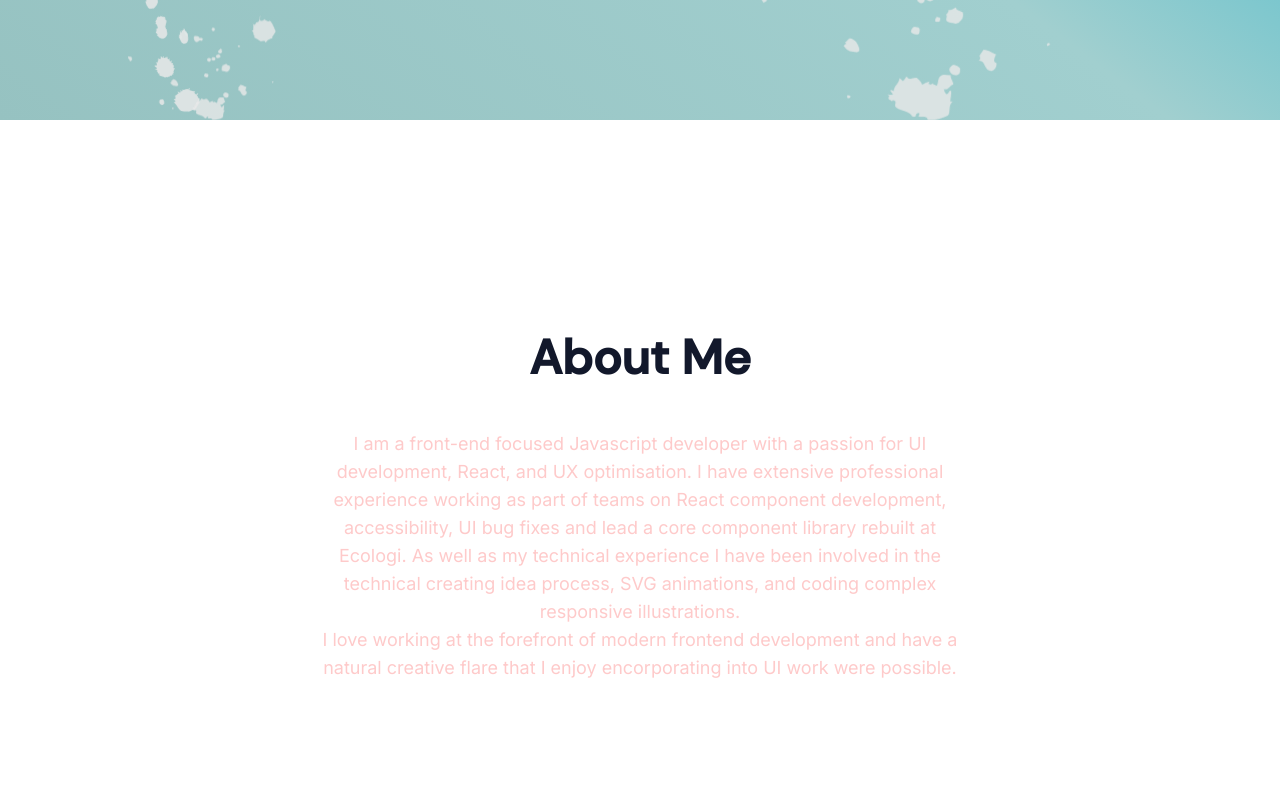
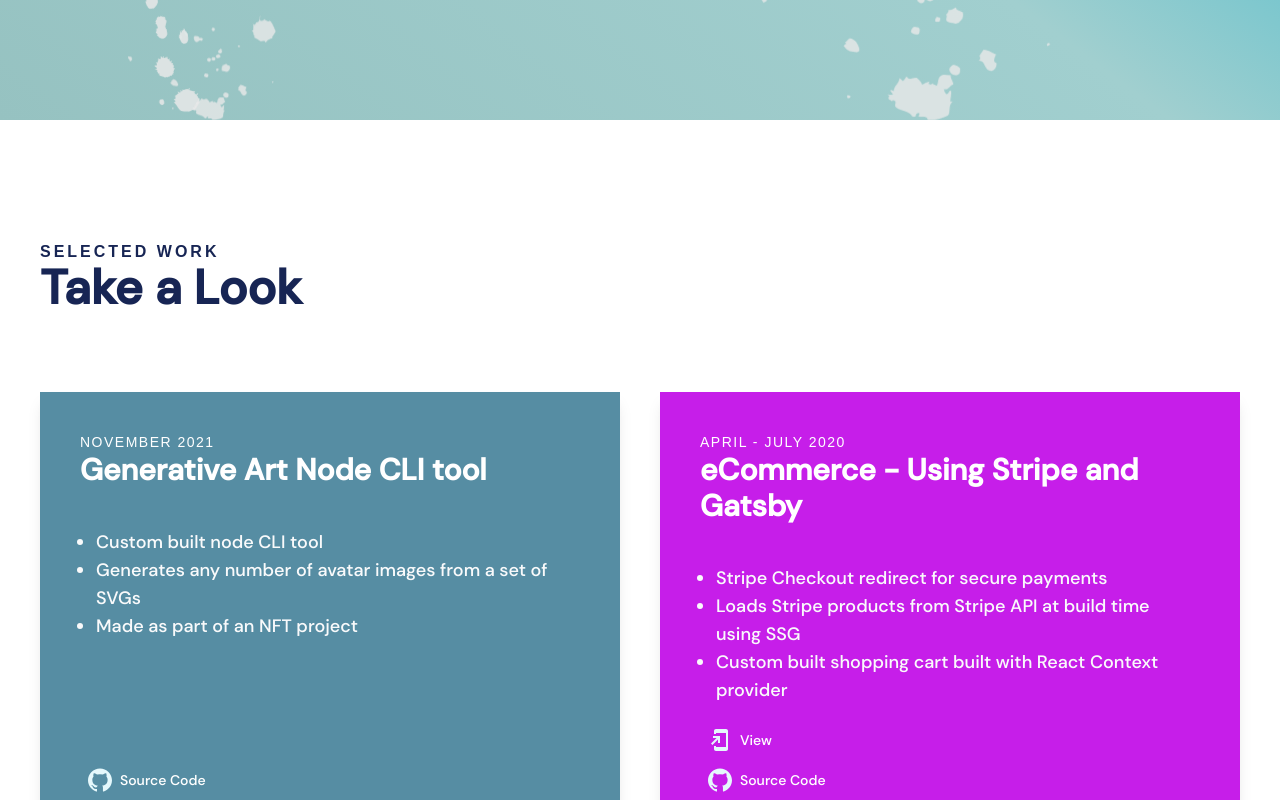
Before and after one commit to izabellewilding/coding-portfolio-2023, a Next.js app: page / in a window 1280 px wide. Shown: the part 680-1480 px from the top of the page. Built offline with nearby package versions, Linux system fonts and the light colour scheme.

Commit message:
Remove about page

```diff
--- a/src/app/page.tsx
+++ b/src/app/page.tsx
@@ -18,8 +18,8 @@
 
   useEffect(() => {
     const handleScroll = () => {
-      if (aboutRef.current) {
-        setSticky(aboutRef.current.getBoundingClientRect().top <= 80);
+      if (projectsRef.current) {
+        setSticky(projectsRef.current.getBoundingClientRect().top <= 80);
       }
     };
 
@@ -50,8 +50,8 @@
       <Header sticky={isSticky} onNav={handleHeaderNavigation} />
       <LandingPage ref={landingRef} />
       <div className="relative bg-white z-20">
-        <About ref={aboutRef} navitem="about" id="about" />
-        <Projects ref={projectsRef} />
+        {/* <About ref={aboutRef} navitem="about" id="about" /> */}
+        <Projects ref={projectsRef} id="projects" />
         <Contact ref={contactRef} />
       </div>
     </Layout>
--- a/src/components/About.tsx
+++ b/src/components/About.tsx
@@ -1,6 +1,6 @@
 import React from "react";
 // import Bird from "../assets/bird-green.svg";
-// import { ScrollButton, NavigationButton, TextButton } from "./Buttons"
+import { ScrollButton, NavigationButton, TextButton } from "./Buttons";
 // import Img from "./image"
 
 interface AboutProps {
@@ -41,14 +41,14 @@
               encorporating into UI work were possible.
             </p>
             <div className="grid grid-cols-1 md:grid-cols-2 mx-20 col-gap-8 mt-6">
-              {/* <ScrollButton
+              <ScrollButton
                 linkto="projects"
                 content={<TextButton text="Projects" />}
               />
               <NavigationButton
                 linkto="/blog"
                 content={<TextButton text="Blog" />}
-              /> */}
+              />
             </div>
           </div>
         </div>
--- a/src/components/Header.tsx
+++ b/src/components/Header.tsx
@@ -17,7 +17,7 @@
       <Link href="/" className="flex-shrink-0 p-4 cursor-pointer">
         <Logo className="h-12 nav-logo svg-darkPrimary" />
       </Link>
-      <ul className="invisible md:visible text-darkPrimary quicksand flex items-center text-center mr-10 font-semibold w-full">
+      <ul className="invisible md:visible text-darkPrimary quicksand flex items-center text-center mr-10 w-full">
         <li
           role="link"
           onClick={() => onNav("projects")}
--- a/src/components/LandingPage.tsx
+++ b/src/components/LandingPage.tsx
@@ -31,10 +31,9 @@
             <p className="landing-subheading quicksand quicksand-letter-spacing text-xl md:text-2xl text-lightPrimary uppercase mb-5 md:mb-0 ">
               Creative Frontend Developer
             </p>
-            {/* <SocialIcons /> */}
           </div>
           <ScrollButton
-            linkto="about"
+            linkto="projects"
             content={
               <div className="flex justify-center md:mt-12">
                 {<Arrow className="h-12 bounce" />}
--- a/src/components/ProjectCard.tsx
+++ b/src/components/ProjectCard.tsx
@@ -34,7 +34,7 @@
             {props.date}
           </div>
           <div className="font-bold text-3xl mb-6">{props.cardtitle}</div>
-          <ul className=" text-gray-400 text-lg list-disc p-4">
+          <ul className=" text-gray-50 text-lg list-disc p-4">
             <li> {props.listitem1}</li>
             <li> {props.listitem2}</li>
             <li> {props.listitem3}</li>
--- a/src/components/Projects.tsx
+++ b/src/components/Projects.tsx
@@ -4,23 +4,18 @@
 
 const Projects = React.forwardRef((props, ref) => {
   return (
-    <main
-      ref={ref as any}
-      {...props}
-      className="w-full "
-      style={{ backgroundColor: "rgb(202 207 217 / 16%)" }}
-    >
+    <main ref={ref as any} {...props} className="w-full ">
       <div className="relative py-20 w-full min-h-screen max-w-screen-xl m-auto flex justify-center items-center">
         <div className="header-offset"></div>
         <div className="inline-block pb-16 w-full p-4 md:p-10">
           <h1
-            className="quicksand uppercase text-md font-semibold"
+            className="quicksand uppercase text-md font-semibold text-blue-950"
             style={{ letterSpacing: 3 }}
           >
             Selected Work
           </h1>
           <h2
-            className="DM-sans text-5xl font-semibold"
+            className="DM-sans text-5xl font-semibold text-blue-950"
             style={{ paddingBottom: "10vh" }}
           >
             Take a Look
```
